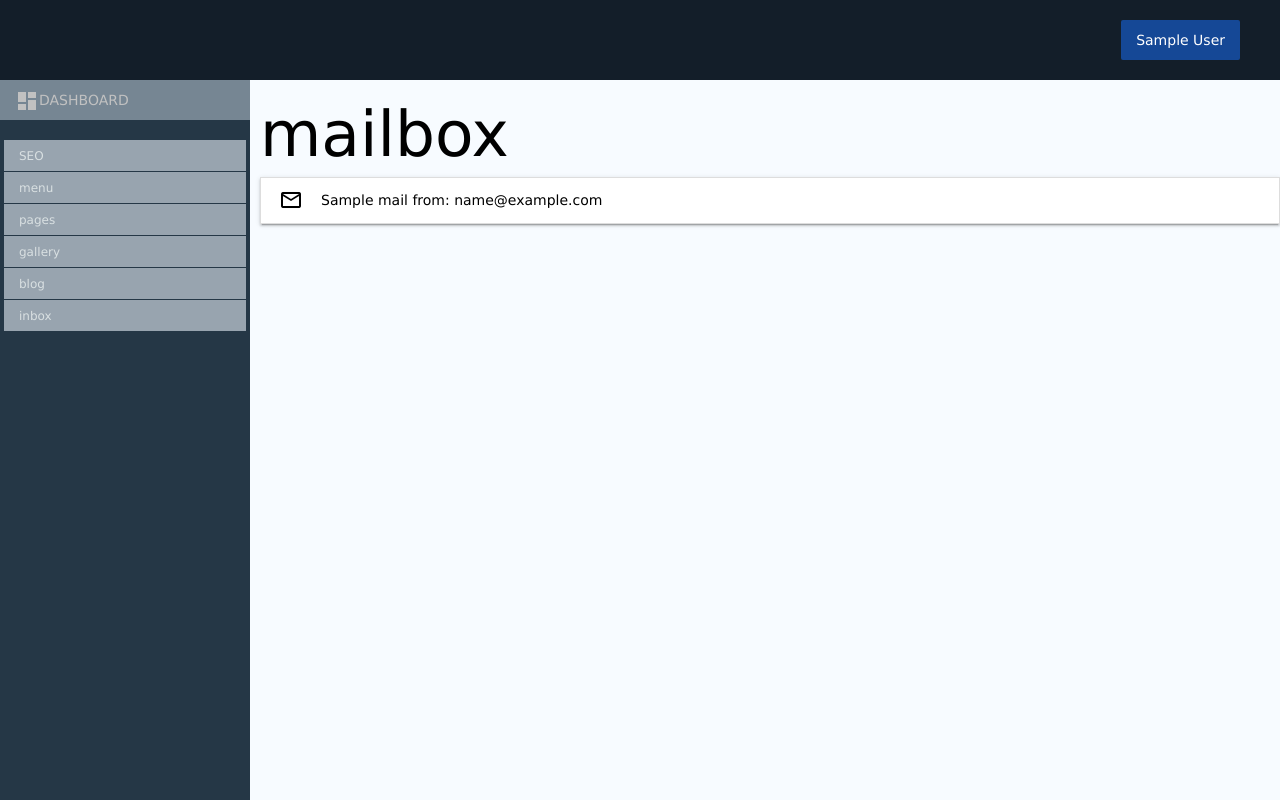
After one commit to georgiancoder/my-node-blog, a Node server app: page /cms/inbox in a window 1280 px wide. The commit adds this page. Run offline with Node 20, Linux system fonts and the light colour scheme; a user stored in the database is signed in; tables that the repository leaves empty hold one stand-in row (values such as "Sample post"); some libraries are stand-ins or nearby versions.

Commit message:
added mailer

```diff
--- /dev/null
+++ b/app/controllers/cms/mailController.js
@@ -0,0 +1,50 @@
+var mail = require('../../models/cms/mail');
+var nodemailer = require('nodemailer');
+
+var mailController = {
+  getMessages: function(req, res){
+    mail.getMessages(function(err, data){
+      res.render('cms/inbox',{title: 'Admin dashboard', user: req.user, mails: data});
+    });
+  },
+  addNew: function(req, res){
+    req.checkBody('name','name is required').notEmpty();
+    req.checkBody('email','email is not valid').notEmpty().isEmail();
+    req.checkBody('msg','message is required').notEmpty();
+
+    req.getValidationResult().then(function(result){
+      if(!result.isEmpty()){
+        res.json(result.array());
+      }
+      else {
+        mail.newMsg(req.body, function(err, data){
+          var transporter = nodemailer.createTransport({
+            service: 'gmail',
+            auth:{
+              user: 'beqacalani@gmail.com',
+              pass: 'jgdmlwzc123'
+            }
+          });
+
+          var mailOptions = {
+            from: req.email,
+            to: 'geocoder@mail.ru',
+            subject: req.name,
+            text: req.msg
+          };
+
+          transporter.sendMail(mailOptions,function(error, info){
+            if(error){
+              console.log(error);
+            } else {
+              console.log(info.response);
+            }
+          });
+          res.redirect('/contact');
+        });
+      }
+    });
+  }
+};
+
+module.exports = mailController;
--- /dev/null
+++ b/app/models/cms/mail.js
@@ -0,0 +1,24 @@
+var mongoose = require('mongoose');
+
+var mailSchema = mongoose.Schema({
+  name: String,
+  email: String,
+  msg: String
+});
+
+module.exports = mongoose.model('mail',mailSchema);
+
+module.exports.newMsg = function(data, callback){
+  var mail = this;
+  var newMail = new mail();
+  newMail.name = data.name;
+  newMail.email = data.email;
+  newMail.msg = data.msg;
+
+  newMail.save(callback);
+};
+
+module.exports.getMessages = function(callback){
+  var mail = this;
+  mail.find(callback);
+};
--- a/app/routes/cms.js
+++ b/app/routes/cms.js
@@ -4,6 +4,7 @@ var userController = require('../controllers/cms/userController');
 var menuController = require('../controllers/cms/menuController');
 var blogController = require('../controllers/cms/blogController');
 var galleryController = require('../controllers/cms/galleryController');
+var mailController = require('../controllers/cms/mailController');
 var multer = require('multer');
 var path = require('path');
 var fs = require('fs');
@@ -472,6 +473,12 @@ cmsRouter.delete('/post/deletemainpic',userController.checkAuth, function(req, r
     }
 });
 
+
+cmsRouter.get('/inbox',userController.checkAuth, function(req, res){
+    mailController.getMessages(req,res);
+});
+
+
 cmsRouter.post('/blogcat/updatepost',userController.checkAuth, function(req, res){
   var storage = multer.diskStorage({
 		destination: function(req, file, callback) {
--- /dev/null
+++ b/views/cms/inbox.pug
@@ -0,0 +1,15 @@
+extends index.pug
+
+block content
+
+  div.dashboard
+    h1 mailbox
+    div
+      ul.collapsible(data-collapsible="accordion")
+        each mail in mails
+          li
+            div.collapsible-header
+              div
+                i.material-icons mail_outline
+                | #{mail.name + ' from: ' + mail.email}
+            div.collapsible-body=mail.msg
--- a/views/cms/index.pug
+++ b/views/cms/index.pug
@@ -70,5 +70,5 @@ html
               li
                 a(href="/cms/blogcat/posts") posts
           li
-            a contact
+            a(href="/cms/inbox") inbox
 block content
```
Also changed, not shown: app/routes/blog.js (+4 -6 lines), views/blog/contact.pug (+4 -4 lines).
